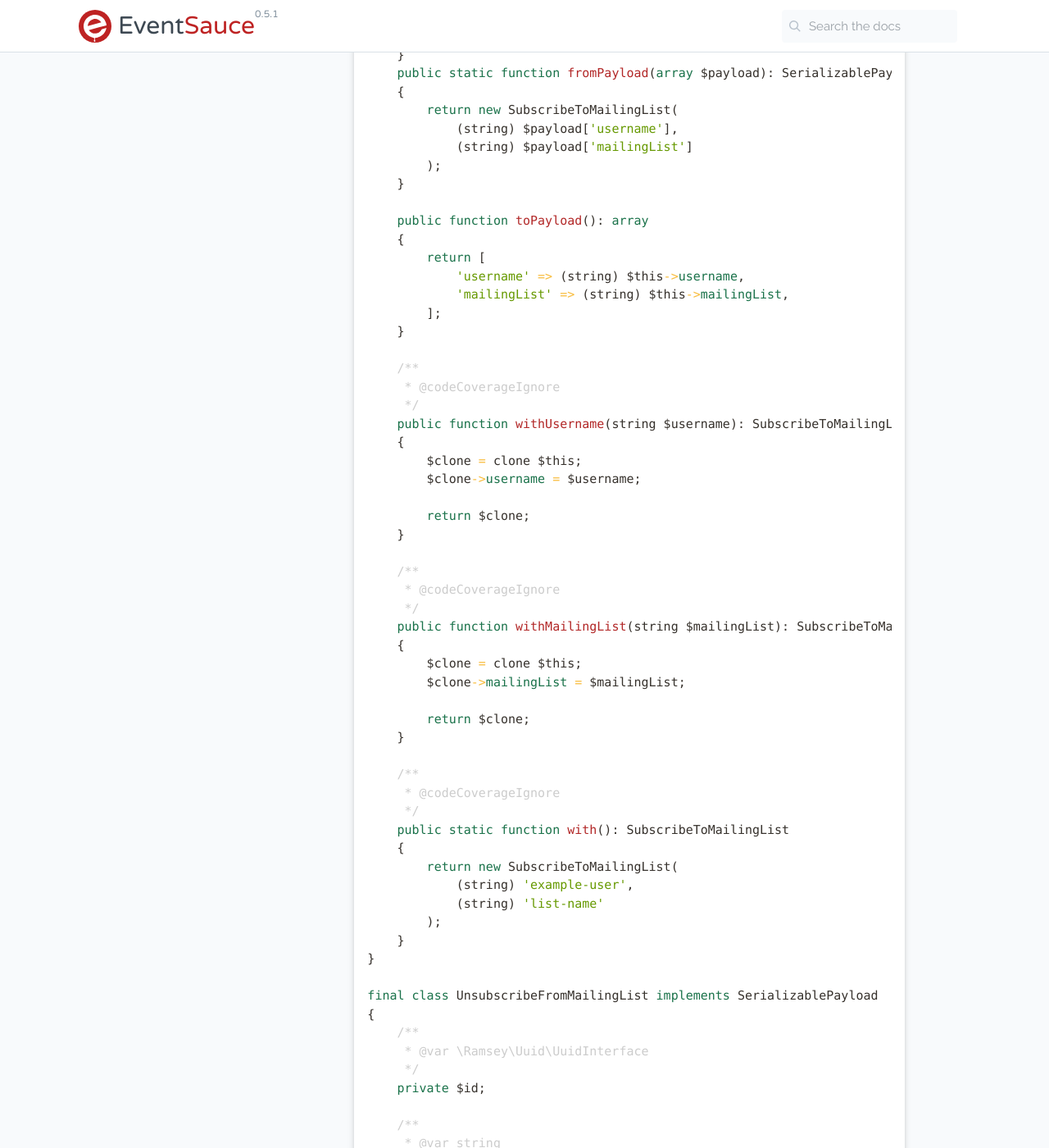
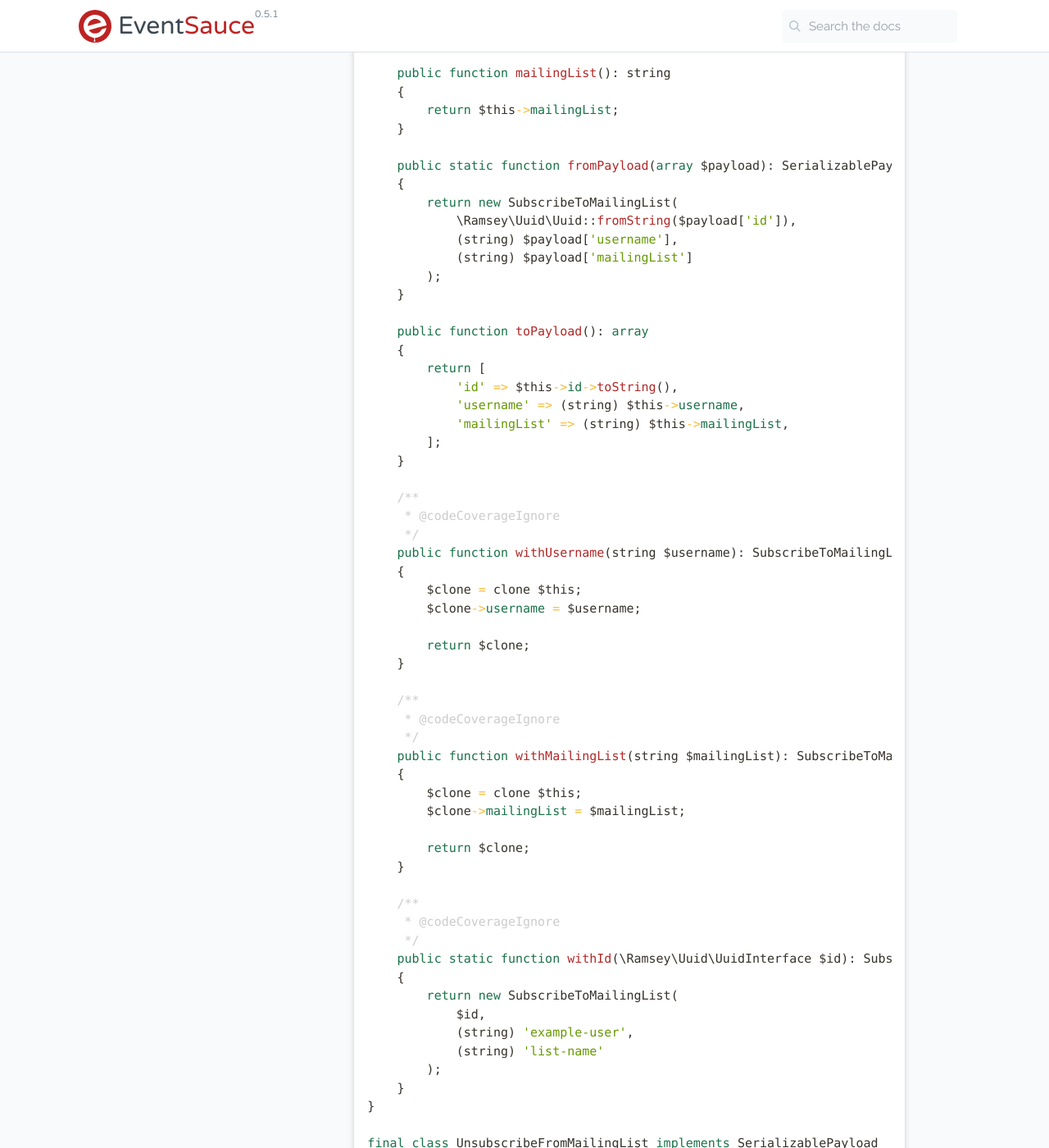
Before and after one commit to EventSaucePHP/EventSauce, a Jekyll site: the page built from docs/docs/getting-started/2-create-events-and-commands.md, in a window 1280 px wide and 1400 px high, scrolled down 9545 px. Shown: the whole window at 82% size. Built offline with Jekyll 4.4.1, drawn with Linux system fonts in a browser that asks for light colours; comment, search, counter and statistics services are not loaded; some of the changed text lies outside the part shown.

Commit message:
Update example.

```diff
--- a/docs/_includes/example-definition-output.md
+++ b/docs/_includes/example-definition-output.md
@@ -46,6 +48,7 @@ final class UserSubscribedToMailingList implements SerializablePayload
     {
         return $this->mailingList;
     }
+
     public static function fromPayload(array $payload): SerializablePayload
     {
         return new UserSubscribedToMailingList(
@@ -152,6 +155,7 @@ final class UserUnsubscribedFromMailingList implements SerializablePayload
     {
         return $this->reason;
     }
+
     public static function fromPayload(array $payload): SerializablePayload
     {
         return new UserUnsubscribedFromMailingList(
@@ -260,9 +264,11 @@ final class SubscribeToMailingList implements SerializablePayload
     {
         return $this->mailingList;
     }
+
     public static function fromPayload(array $payload): SerializablePayload
     {
         return new SubscribeToMailingList(
+            \Ramsey\Uuid\Uuid::fromString($payload['id']),
             (string) $payload['username'],
             (string) $payload['mailingList']
         );
@@ -271,6 +277,7 @@ final class SubscribeToMailingList implements SerializablePayload
     public function toPayload(): array
     {
         return [
+            'id' => $this->id->toString(),
             'username' => (string) $this->username,
             'mailingList' => (string) $this->mailingList,
         ];
@@ -301,9 +308,10 @@ final class SubscribeToMailingList implements SerializablePayload
     /**
      * @codeCoverageIgnore
      */
-    public static function with(): SubscribeToMailingList
+    public static function withId(\Ramsey\Uuid\UuidInterface $id): SubscribeToMailingList
     {
         return new SubscribeToMailingList(
+            $id,
             (string) 'example-user',
             (string) 'list-name'
         );
@@ -363,9 +371,11 @@ final class UnsubscribeFromMailingList implements SerializablePayload
     {
         return $this->reason;
     }
+
     public static function fromPayload(array $payload): SerializablePayload
     {
         return new UnsubscribeFromMailingList(
+            \Ramsey\Uuid\Uuid::fromString($payload['id']),
             (string) $payload['username'],
             (string) $payload['mailingList'],
             (string) $payload['reason']
@@ -375,6 +385,7 @@ final class UnsubscribeFromMailingList implements SerializablePayload
     public function toPayload(): array
     {
         return [
+            'id' => $this->id->toString(),
             'username' => (string) $this->username,
             'mailingList' => (string) $this->mailingList,
             'reason' => (string) $this->reason,
@@ -417,9 +428,10 @@ final class UnsubscribeFromMailingList implements SerializablePayload
     /**
      * @codeCoverageIgnore
      */
-    public static function with(): UnsubscribeFromMailingList
+    public static function withId(\Ramsey\Uuid\UuidInterface $id): UnsubscribeFromMailingList
     {
         return new UnsubscribeFromMailingList(
+            $id,
             (string) 'example-user',
             (string) 'list-name',
             (string) 'no-longer-interested'
```
Also changed, not shown: other parts of docs/_includes/example-definition-output.md (+2 -0 lines).
